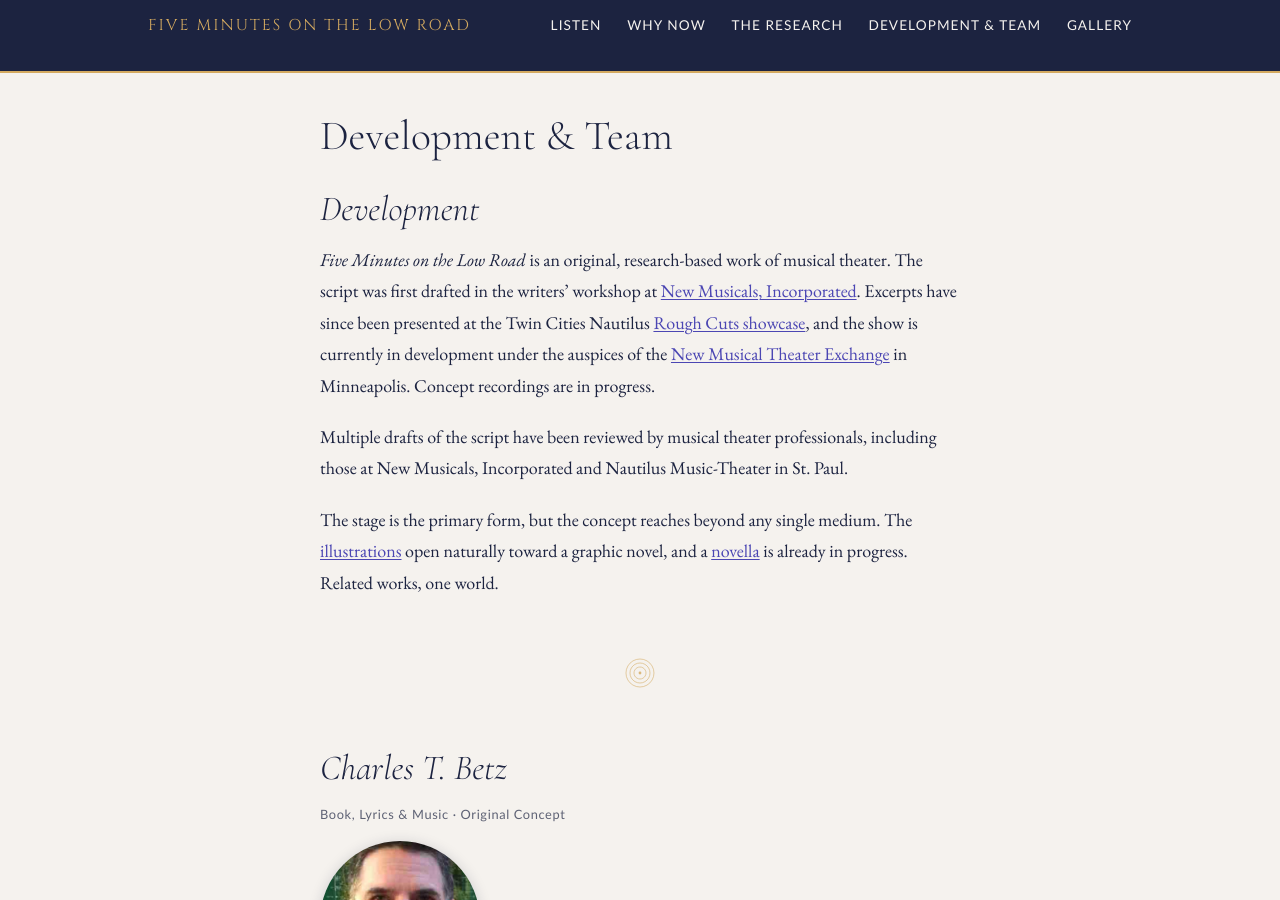
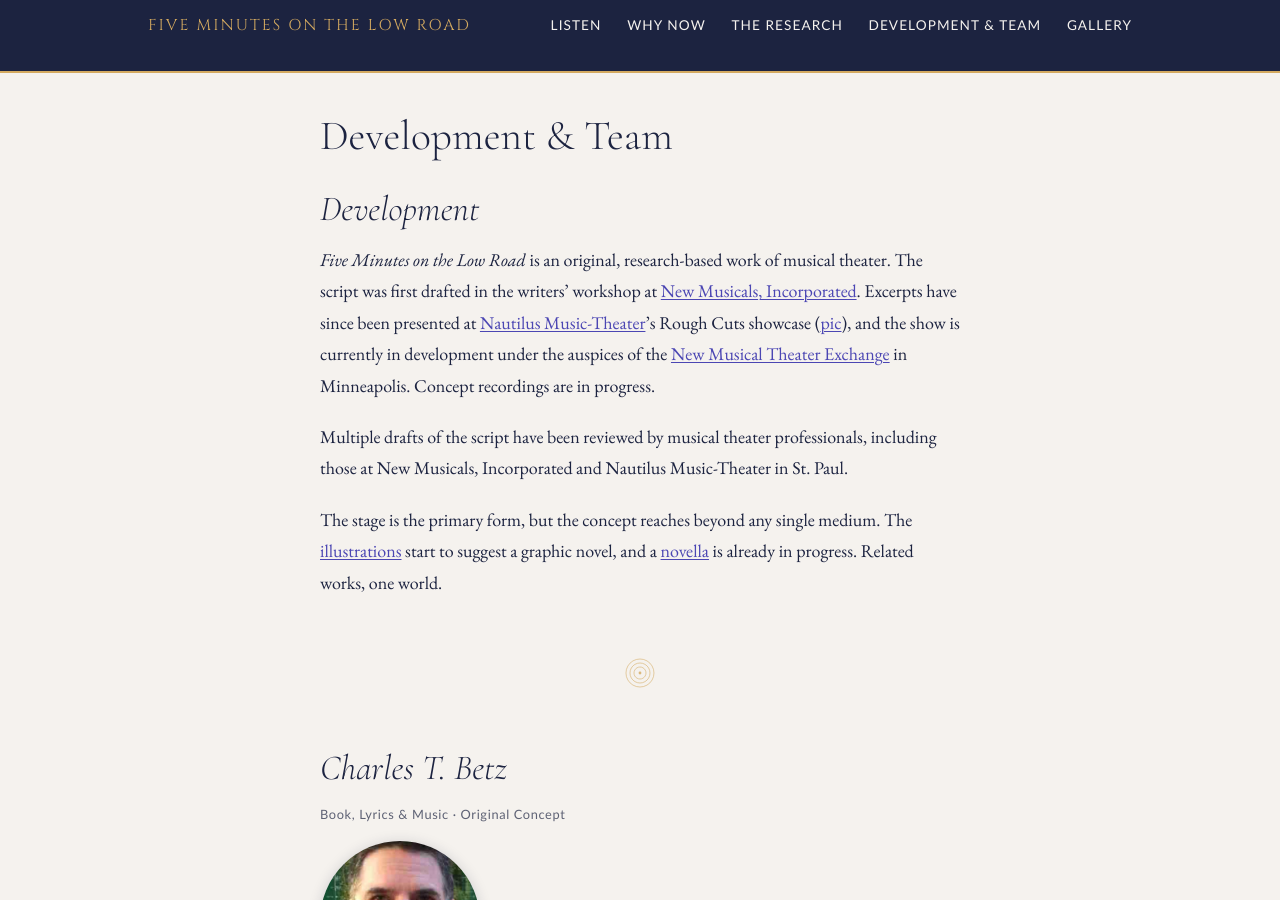
Before and after one commit to CharlesTBetz/5mlowroad, a Jekyll site: the page built from team.md, in a window 1280 px wide and 900 px high. Built offline with Jekyll 4.4.1, drawn with Linux system fonts in a browser that asks for light colours; part of the change alters nothing that is shown.

Commit message:
External links open in a new tab; Development copy fixes
- Layout: tag every http(s) link whose host differs from the page's with
  target="_blank" rel="noopener noreferrer" at runtime. Single source of truth
  covering Markdown- and HTML-authored links; internal links, anchors, and
  mailto are left alone. Verified in headless Chrome.
- Development: "Nautilus Music-Theater" links to its About page, "(pic)" links
  to the gallery Rough Cuts anchor; drop the "Twin Cities Nautilus" misnomer.
- "illustrations start to suggest a graphic novel" (was "open naturally toward").

Co-Authored-By: Claude Opus 4.8 (1M context) <noreply@anthropic.com>
Claude-Session: https://claude.ai/code/session_015cRxXaB5iadv9MAFDv9jfY

```diff
--- a/_layouts/default.html
+++ b/_layouts/default.html
@@ -52,6 +52,20 @@
       });
     })();
 
+    // External links open in a new tab. Single source of truth: any http(s)
+    // link whose host differs from this page's is external. Covers Markdown-
+    // and HTML-authored links alike, so authors never hand-tag target/rel.
+    (function () {
+      var links = document.querySelectorAll('a[href]');
+      for (var i = 0; i < links.length; i++) {
+        var a = links[i];
+        if ((a.protocol === 'http:' || a.protocol === 'https:') && a.host !== location.host) {
+          a.setAttribute('target', '_blank');
+          a.setAttribute('rel', 'noopener noreferrer');
+        }
+      }
+    })();
+
     // Click-to-load YouTube facades: inject the iframe only on click
     document.addEventListener('click', function (e) {
       var btn = e.target.closest && e.target.closest('.yt-facade');
--- a/team.md
+++ b/team.md
@@ -7,11 +7,11 @@ permalink: /team/
 
 ## Development
 
-*Five Minutes on the Low Road* is an original, research-based work of musical theater. The script was first drafted in the writers' workshop at [New Musicals, Incorporated](https://www.nmi.org). Excerpts have since been presented at the Twin Cities Nautilus [Rough Cuts showcase]({{ '/gallery/' | relative_url }}#rough-cuts), and the show is currently in development under the auspices of the [New Musical Theater Exchange](https://www.nmte.org) in Minneapolis. Concept recordings are in progress.
+*Five Minutes on the Low Road* is an original, research-based work of musical theater. The script was first drafted in the writers' workshop at [New Musicals, Incorporated](https://www.nmi.org). Excerpts have since been presented at [Nautilus Music-Theater](https://nautilusmusictheater.org/#ABOUT-NAUTILUS)'s Rough Cuts showcase ([pic]({{ '/gallery/' | relative_url }}#rough-cuts)), and the show is currently in development under the auspices of the [New Musical Theater Exchange](https://www.nmte.org) in Minneapolis. Concept recordings are in progress.
 
 Multiple drafts of the script have been reviewed by musical theater professionals, including those at New Musicals, Incorporated and Nautilus Music-Theater in St. Paul.
 
-The stage is the primary form, but the concept reaches beyond any single medium. The [illustrations]({{ '/gallery/' | relative_url }}) open naturally toward a graphic novel, and a [novella]({{ '/assets/downloads/5min-brochure-2608.pdf' | relative_url }}) is already in progress. Related works, one world.
+The stage is the primary form, but the concept reaches beyond any single medium. The [illustrations]({{ '/gallery/' | relative_url }}) start to suggest a graphic novel, and a [novella]({{ '/assets/downloads/5min-brochure-2608.pdf' | relative_url }}) is already in progress. Related works, one world.
 
 {% include divider.html %}
 
```
